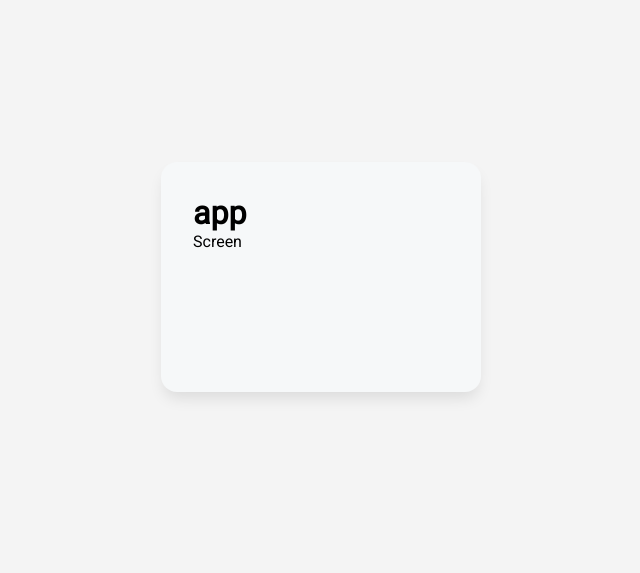
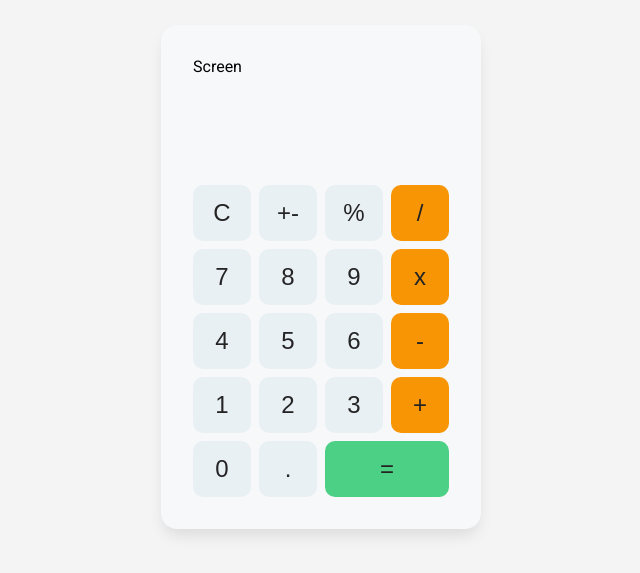
Before and after one commit to kittensgit/calculator, a React (Create React App) app: page / in a window 1280 px wide. Shown: the part 155-728 px from the top of the page, without its empty margins (319-959 px from the left). Built offline with nearby package versions, Linux system fonts and the light colour scheme.

Commit message:
Button, ButtonBox(css,buttons in different colors)

```diff
--- a/src/App.js
+++ b/src/App.js
@@ -1,13 +1,30 @@
 import './index.css';
 import Wrapper from './Components/Wrapper';
 import Screen from './Components/Screen';
+import ButtonBox from './Components/ButtonBox';
+import Button from './Components/Button';
+
+const btnValues = [
+  ['C', '+-', '%', '/'],
+  [7, 8, 9, 'x'],
+  [4, 5, 6, '-'],
+  [1, 2, 3, '+'],
+  [0, '.', '=']
+]
 
 function App() {
   return (
     <div>
       <Wrapper>
-        <h1>app</h1>
         <Screen />   {/* тут будут цыферки писаться */}
+        <ButtonBox>
+          {btnValues.flat().map((btn, index) => (
+            <Button
+              value={btn}
+              key={index}
+            />
+          ))} {/* flat()  из подмассивов делает единый массив*/}
+        </ButtonBox>
       </Wrapper>
     </div>
   );
--- /dev/null
+++ b/src/Components/Button.js
@@ -0,0 +1,21 @@
+import React from 'react'
+
+const getStyleName = (btn) => {
+    const className = {
+        '=': 'equals',
+        'x': 'opt',
+        '-': 'opt',
+        '+': 'opt',
+        '/': 'opt'
+    }
+    return className[btn] // className яв-ся объектом, а btn является переменной или значением, используемым в качестве ключа
+}
+
+const Button = ({ value }) => { //принимаем тот или инорй с символ нажатый пользовотелем
+
+    return (
+        <button className={`${getStyleName(value)} button`}> {value} </button>
+    )
+}
+
+export default Button
--- /dev/null
+++ b/src/Components/ButtonBox.js
@@ -0,0 +1,11 @@
+import React from 'react'
+
+const ButtonBox = ({children}) => { // children - компонент будет отображать все, что находится между открывающим и закрывающим тегами, при вызове компонента.
+  return (
+    <div className='buttonBox'>
+        {children}
+    </div>
+  )
+}
+
+export default ButtonBox
--- a/src/index.css
+++ b/src/index.css
@@ -28,3 +28,36 @@ body {
   border-radius: 1rem;
   box-shadow: 0px 9px 15px -3px rgba(0, 0, 0, 0.1);
 }
+
+.buttonBox {
+  display: grid;
+  grid-template-columns: repeat(4, 1fr);
+  gap: .5rem;
+}
+
+.button {
+  background: #e9f0f4;
+  height: 3.5rem;
+  padding: 10px;
+  border-radius: 10px;
+  display: flex;
+  align-items: center;
+  justify-content: center;
+  cursor: pointer;
+  color: #242424;
+  border: none;
+  font-size: 1.5rem;
+}
+
+.button:hover {
+  border: 2px dotted #242424;
+}
+
+.equals {
+  background: #4bd086;
+  grid-column: 3/5; /* от 3 грид-колонки до 5 по вертикали  */
+}
+
+.opt { /* operation */
+  background: #f79505;
+}
```
